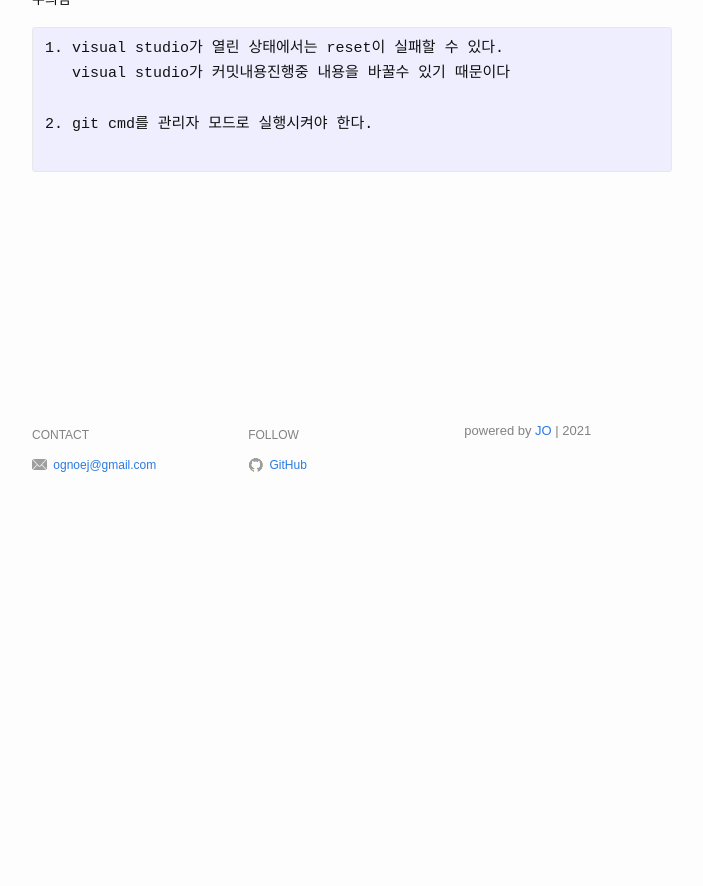
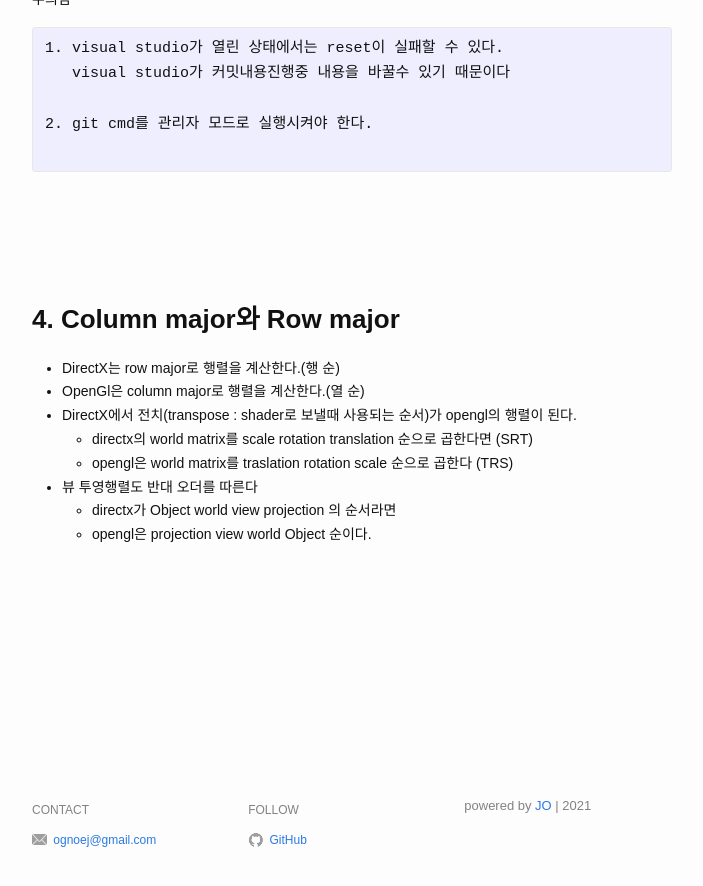
Before and after one commit to ognoej/Old_ognoej.github.io, a Jekyll site: the page built from _posts/2021-01-26-4.25.markdown, in a window 1280 px wide and 900 px high, scrolled down 2009 px. Shown: the top 886 px of the window, without its empty margins (288-991 px from the left). Built offline with Jekyll 4.4.1, drawn with Linux system fonts in a browser that asks for light colours; before the commit the page ends 2534 px from its top, so only the background shows below that.

Commit message:
post updated

````diff
--- a/_posts/2021-01-26-4.25.markdown
+++ b/_posts/2021-01-26-4.25.markdown
@@ -65,4 +65,16 @@ categories: jekyll update
 2. git cmd를 관리자 모드로 실행시켜야 한다.
 
 ```
+<br><br><br><br>
+
+### **4.  Column major와 Row major**
+- DirectX는 row major로 행렬을 계산한다.(행 순)
+- OpenGl은 column major로 행렬을 계산한다.(열 순)
+- DirectX에서 전치(transpose : shader로 보낼때 사용되는 순서)가 opengl의 행렬이 된다.
+   - directx의 world matrix를 scale  rotation  translation  순으로 곱한다면 (SRT)
+   - opengl은 world matrix를 traslation rotation scale 순으로 곱한다 (TRS)
+- 뷰 투영행렬도 반대 오더를 따른다
+   - directx가 Object world  view projection 의 순서라면
+   - opengl은 projection view world Object  순이다.
+
 <br><br><br><br><br><br>
````
